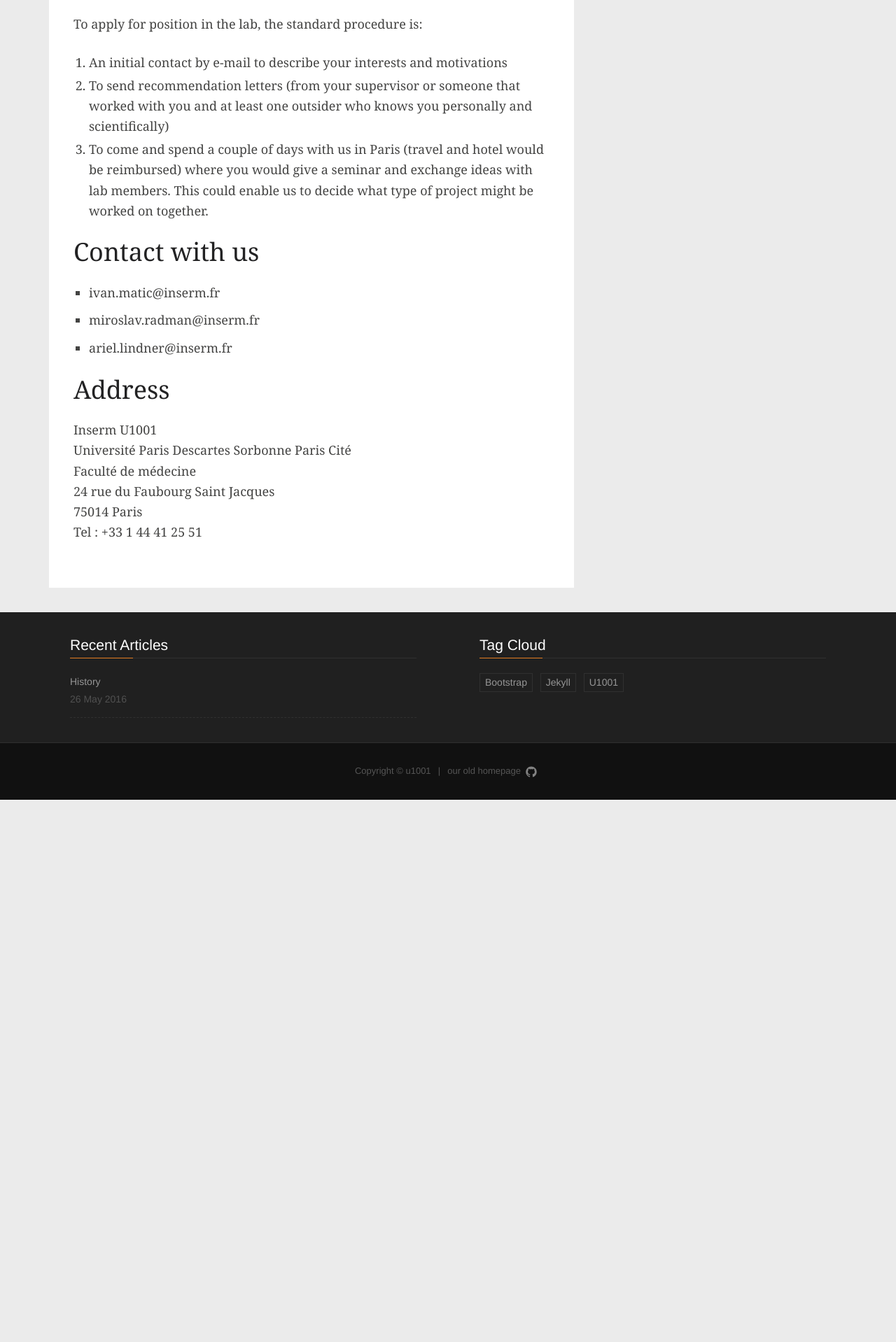
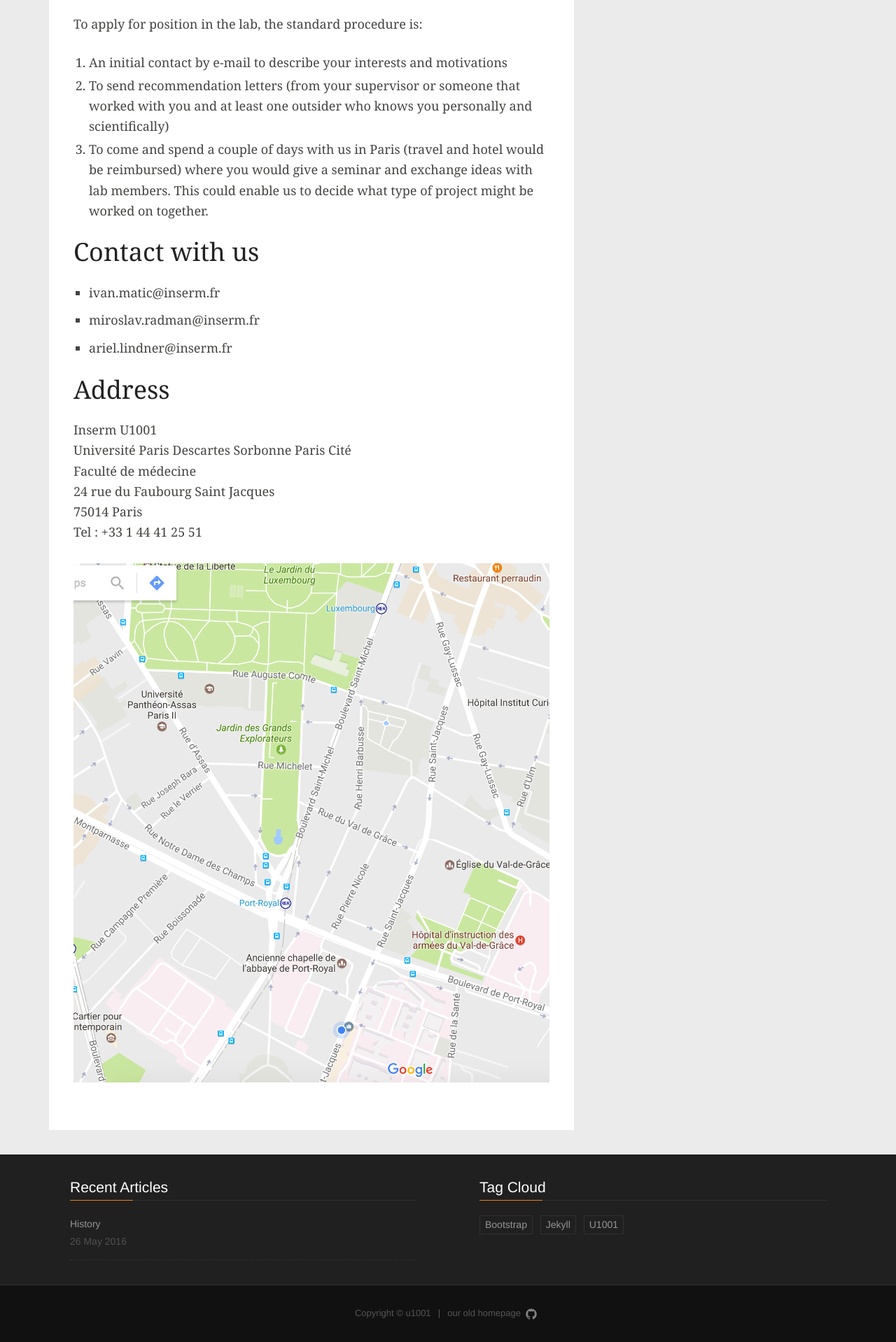
Before and after one commit to maincover/u1001, a Jekyll site: the page built from aboutus/aboutus.md, in a window 1280 px wide. Shown: the part 1303-3221 px from the top of the page at 70% size. Built offline with Jekyll 4.4.1, drawn with Linux system fonts in a browser that asks for light colours; nearby versions of some CDN libraries; our own code applies the rules of GitHub Pages for plain Markdown files; before the commit the page ends 2446 px from its top, so only the background shows below that.

Commit message:
add adress image

```diff
--- a/aboutus/aboutus.md
+++ b/aboutus/aboutus.md
@@ -39,3 +39,5 @@ Faculté de médecine
 24 rue du Faubourg Saint Jacques
 75014 Paris
 Tel : +33 1 44 41 25 51
+
+![Venue](/images/image-adress.png)
```
Also changed, not shown: images/image-adress.png (added).
